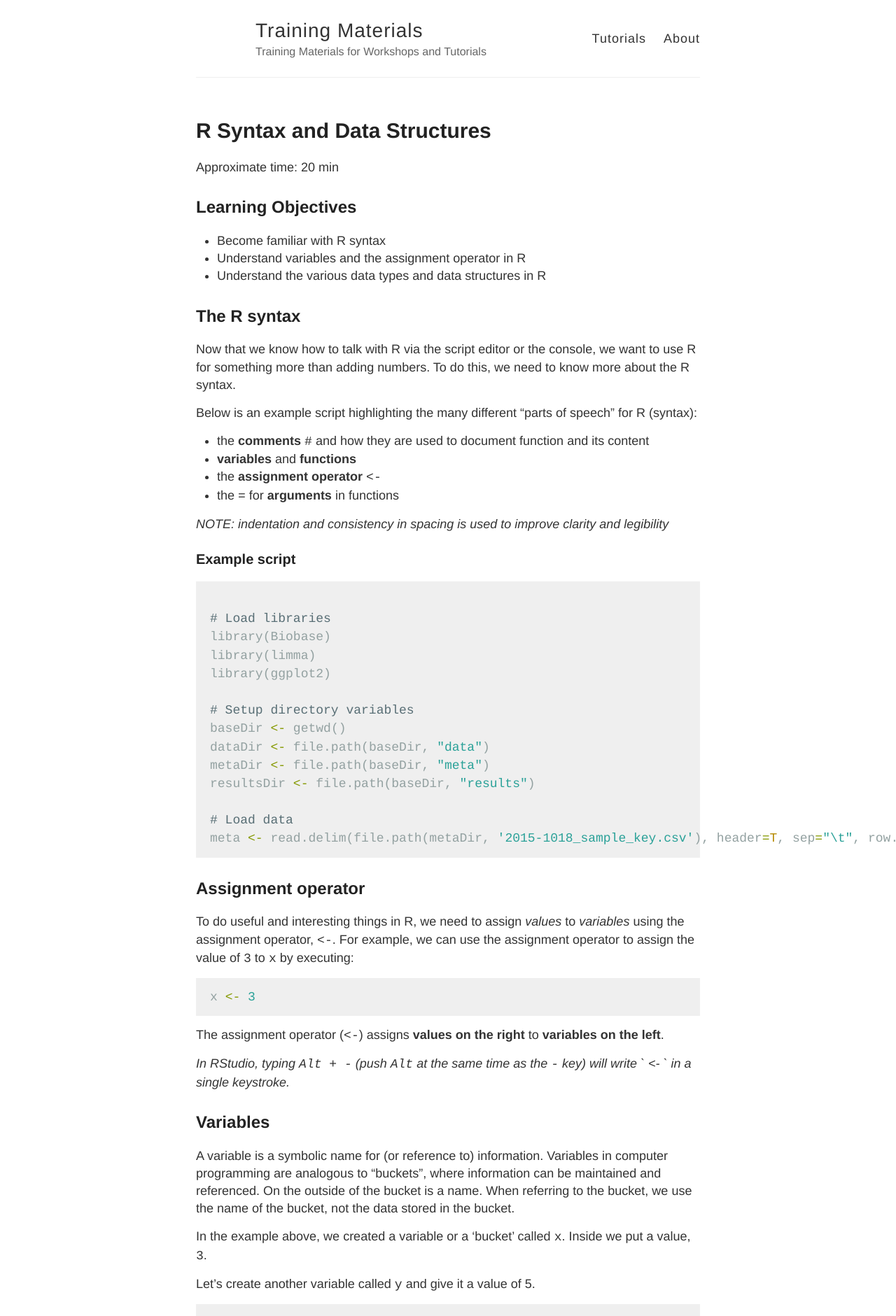
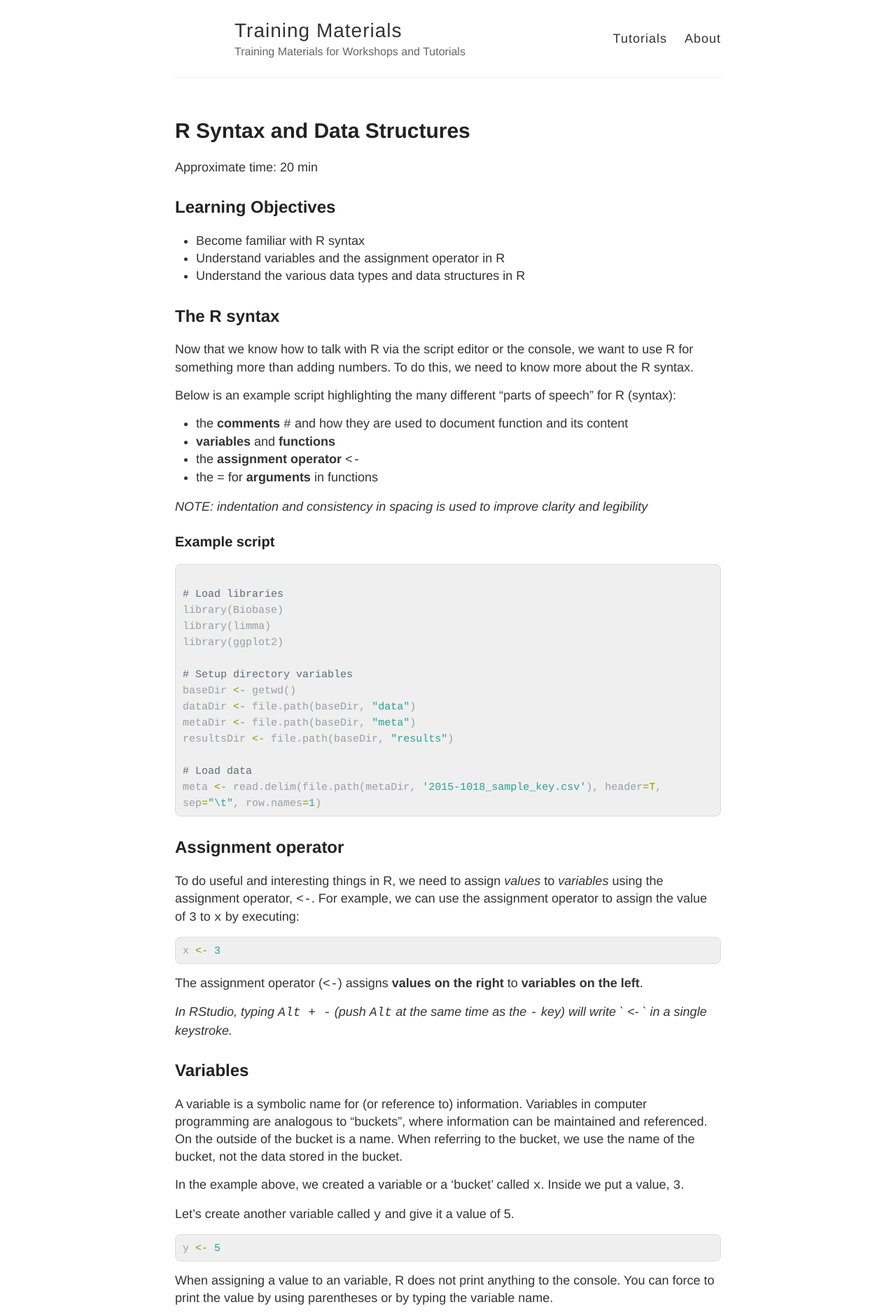
Before and after one commit to andrewguy/Training, a Jekyll site: the page built from workshops/Intro_to_R/lessons/02_syntax_and_data_structures.md, in a window 1280 px wide. Shown: the top 1881 px of the page at 70% size. Built offline with Jekyll 4.4.1, drawn with Linux system fonts in a browser that asks for light colours; our own code applies the rules of GitHub Pages for plain Markdown files.

Commit message:
Fix table formatting

```diff
--- a/_sass/_highlights.scss
+++ b/_sass/_highlights.scss
@@ -1,7 +1,15 @@
 
-.highlight {
+div.highlight {
   background-color: #efefef;
   padding: 7px 7px 7px 10px;
+  border: 1px solid #ddd;
+  border-radius: 8px;
+
+}
+
+pre.highlight {
+  font-size: smaller;
+  white-space: pre-wrap;
 }
 
 code {
--- a/style.scss
+++ b/style.scss
@@ -26,7 +26,7 @@
 
 .container {
   margin: 0 auto;
-  max-width: 740px;
+  max-width: 800px;
   padding: 0 10px;
   width: 100%;
 }
@@ -109,6 +109,15 @@
 
 img {
   max-width: 100%;
+}
+
+table th {
+  font-weight: bold;
+}
+table td, table th {
+  border: #d9d9d9;
+  border-style: solid;
+  padding: 0.5rem 1rem;
 }
 
 // Fixes images in popup boxes from Google Translate
```
